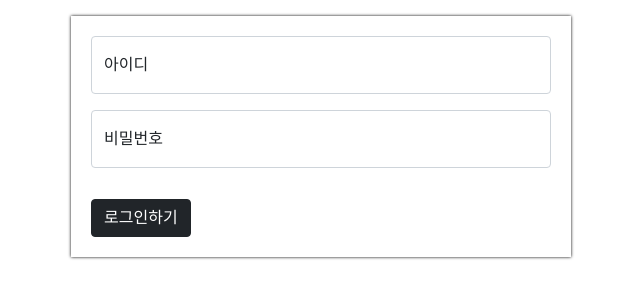
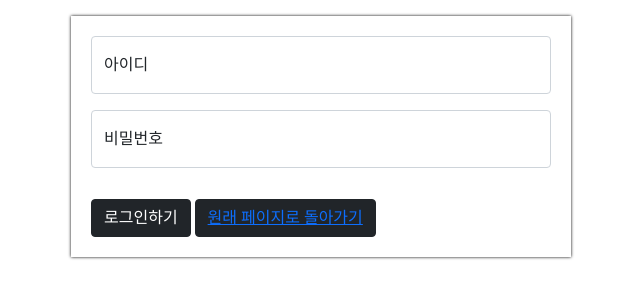
Before and after one commit to leesangwon1989/mini, a Flask app: page /signIn in a window 1280 px wide. Shown: the part 304-604 px from the top of the page, without its empty margins (319-959 px from the left). Run offline with Flask 2, Linux system fonts and the light colour scheme.

Commit message:
변동사항 돌아가기

```diff
--- a/templates/signIn.html
+++ b/templates/signIn.html
@@ -125,6 +125,7 @@
         <label for="floatingInput">비밀번호</label>
     </div>
     <button onclick="saveSign()" type="button" class="btn btn-dark">로그인하기</button>
+    <button type="button" class="btn btn-dark"><a href="/">원래 페이지로 돌아가기</a></button>
 </div>
 </body>
 </html>
```
